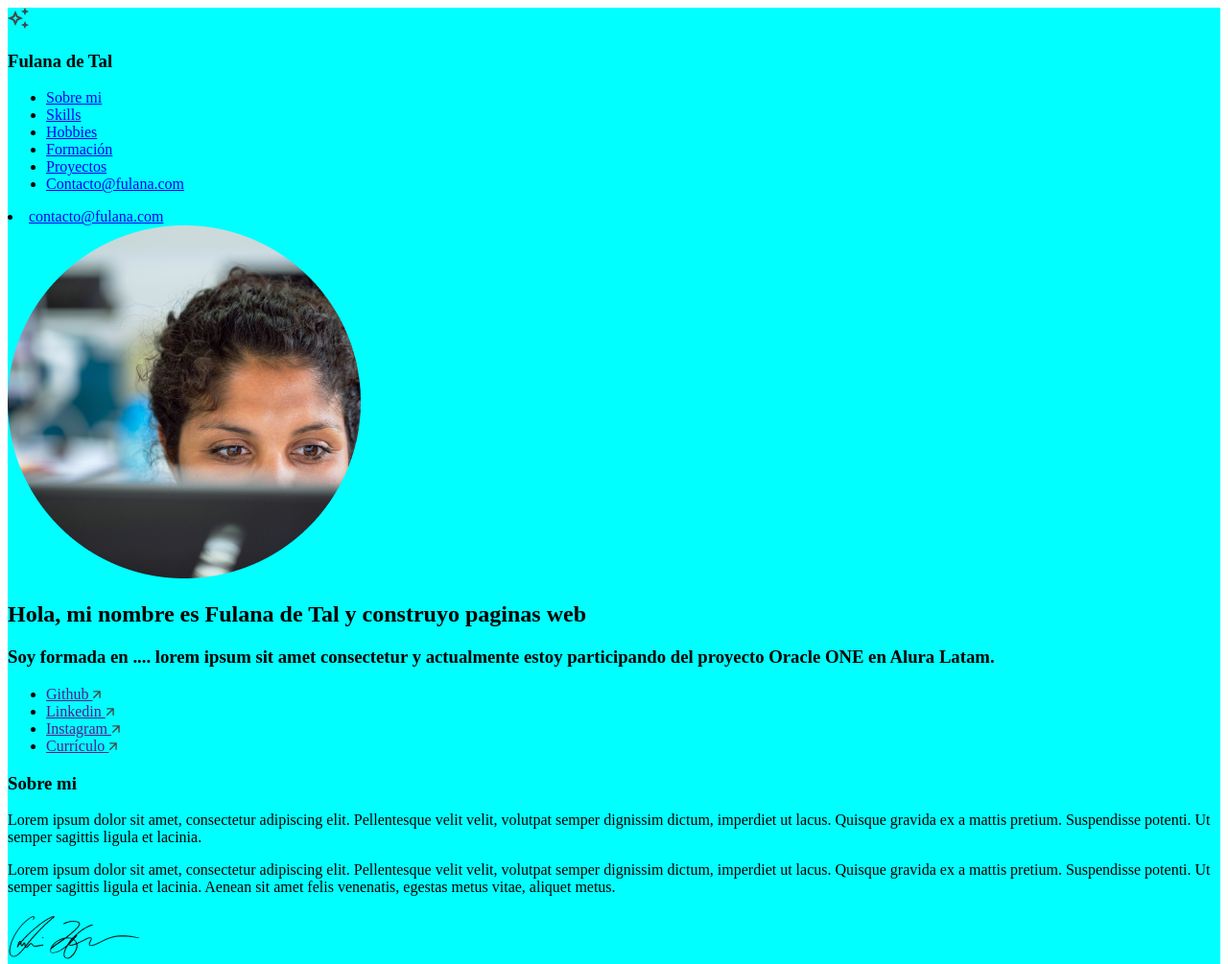
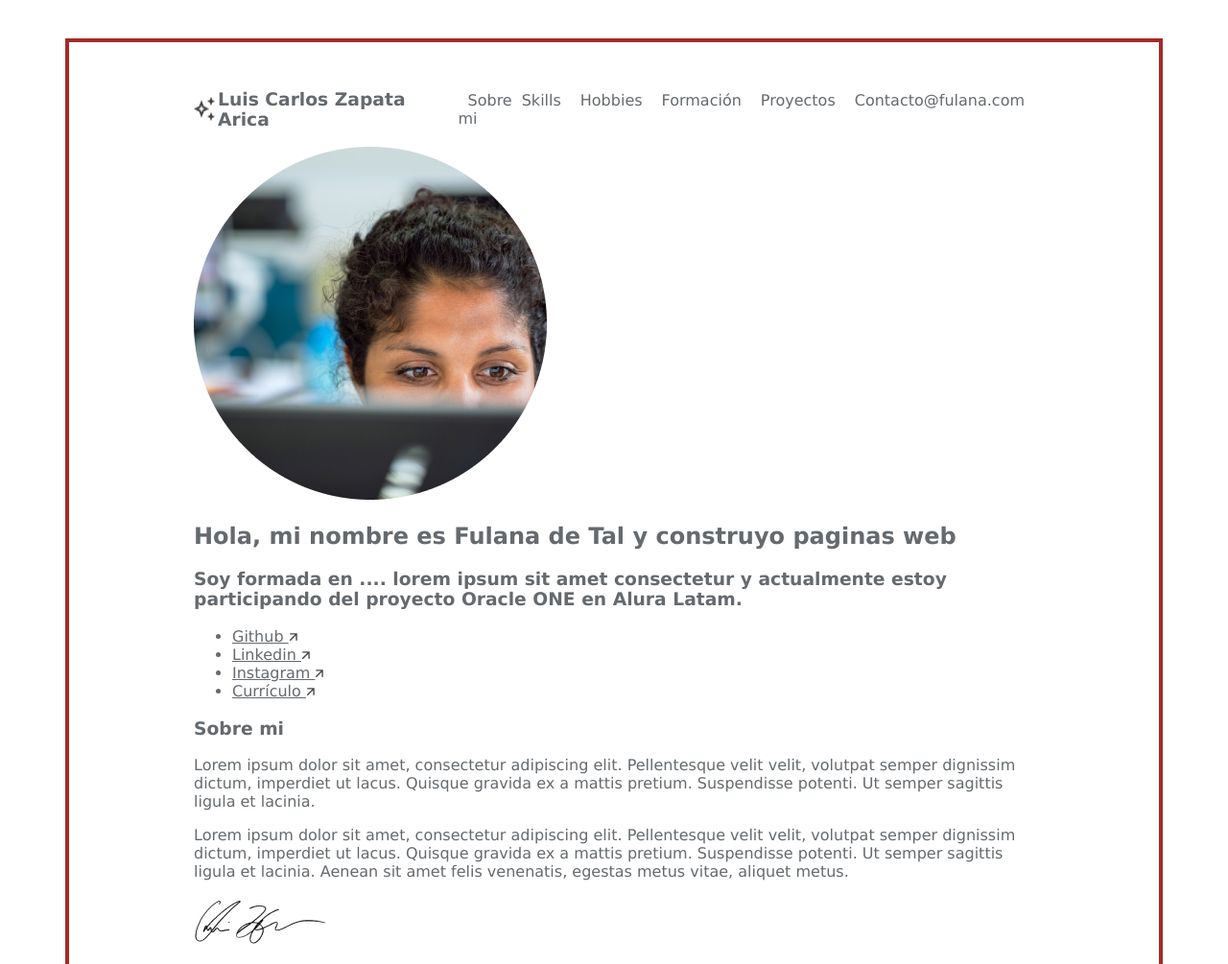
Before and after one commit to CarlosDeveloper04/ChallengeAlura-FrontEnd, a plain HTML site: page index.html in a window 1280 px wide. Shown: the top 1005 px of the page at 96% size. Drawn offline with Linux system fonts and the light colour scheme.

Commit message:
terminando estilos del header y nav

```diff
--- a/index.html
+++ b/index.html
@@ -18,9 +18,9 @@
     <section class="menu">
         <header class="menu__header">
             <img src="img\vector.png">
-            <h3 class="menu__title">Fulana de Tal</h3>
+            <h3 class="menu__title"> Luis Carlos Zapata Arica</h3>
         </header>
-        <nav>
+        <nav >
             <ul class="menu__list">
                 <li class="menu__list__item"><a href="#sobre-mi">Sobre mi</a></li>
                 <li class="menu__list__item"><a href="#skills">Skills</a></li>
@@ -29,7 +29,7 @@
                 <li class="menu__list__item"><a href="#xp">Proyectos</a></li>
                 <li class="menu__list__item"><a href="#contacto">Contacto@fulana.com</a></li>
             </ul>
-            <li class="menu__list__item__contato"><a href="#contacto">contacto@fulana.com</a></li>
+
         </nav>
     </section>
 
--- a/style.css
+++ b/style.css
@@ -1,3 +1,50 @@
+* {
+    box-sizing: border-box;
+    font-family: 'Lucida Sans', 'Lucida Sans Regular', 'Lucida Grande', 'Lucida Sans Unicode', Geneva, Verdana, sans-serif;
+    color: rgb(101, 106, 110);
+}
+
 .tudo{
-    background-color: aqua;
+    background-color: white ;
+    padding: 30px 130px 30px 130px;
+    border: 4px solid brown;
+    margin: 40px 60px ;
 }
+.menu{
+    display: flex;
+    justify-content: space-between;
+    align-items: center;
+}
+
+.menu__header{
+    display: Flex;
+    align-items: center;
+}
+
+
+.menu__header img{
+    width: 25px;
+    height: 25px;
+    padding-right: 3px;
+}
+
+.menu__list{
+    display:flex;
+    list-style: none;
+
+}
+
+.menu__list__item a{
+    text-decoration: none;
+    padding: 10px;
+
+
+}
+
+.menu__list__item a:hover{
+    background-color: brown;
+    border-radius: 10px;
+    color: #fff;
+
+
+}
```
